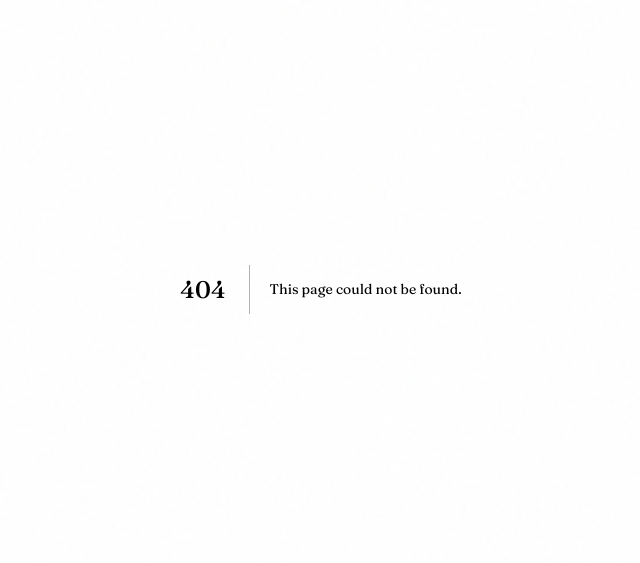
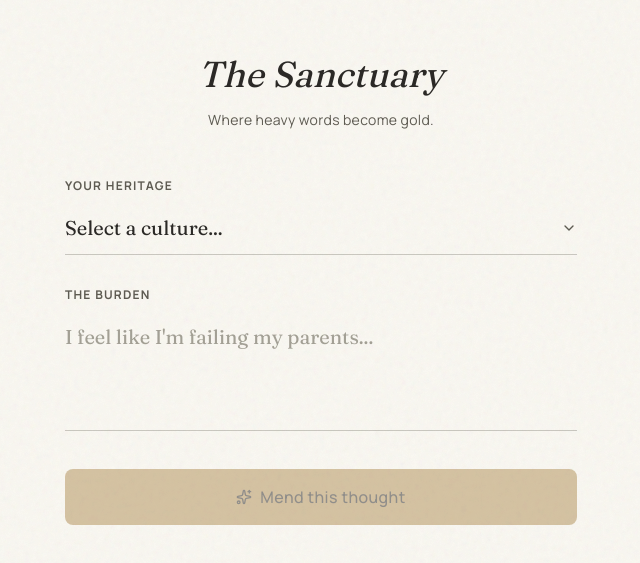
Before and after one commit to alienworld1/kintsu, a Next.js app: page /sanctuary in a window 1280 px wide. Before the commit this address had no page. Shown: the part 111-674 px from the top of the page, without its empty margins (319-959 px from the left). Built offline with nearby package versions, Linux system fonts and the light colour scheme.

Commit message:
Build input form and basic UI flow

```diff
--- /dev/null
+++ b/app/sanctuary/page.tsx
@@ -0,0 +1,159 @@
+"use client";
+
+import { useState, useEffect } from "react";
+import { motion, AnimatePresence } from "framer-motion";
+import { CULTURES, LOADING_STATES } from "@/lib/constants";
+import { ArtifactCard } from "@/components/ui/ArtifactCard";
+import { ChevronDown, Sparkles } from "lucide-react";
+
+export default function SanctuaryPage() {
+  const [step, setStep] = useState<"input" | "loading" | "result">("input");
+  const [culture, setCulture] = useState("");
+  const [emotion, setEmotion] = useState("");
+  const [loadingText, setLoadingText] = useState(LOADING_STATES[0]);
+  const [result, setResult] = useState<{ proverb: string; source: string } | null>(null);
+
+  const handleSubmit = async (e: React.FormEvent) => {
+    e.preventDefault();
+    if (!culture || !emotion) return;
+
+    setStep("loading");
+
+    // Simulate loading sequence
+    let stateIndex = 0;
+    const interval = setInterval(() => {
+      stateIndex = (stateIndex + 1) % LOADING_STATES.length;
+      setLoadingText(LOADING_STATES[stateIndex]);
+    }, 1500);
+
+    // Mock API call delay
+    setTimeout(() => {
+      clearInterval(interval);
+      setResult({
+        proverb: "Even a monkey falls from the tree.",
+        source: "Japanese Proverb"
+      });
+      setStep("result");
+    }, 4500);
+  };
+
+  return (
+    <main className="min-h-screen w-full flex flex-col items-center justify-center px-6 py-24 bg-paper relative overflow-hidden">
+      {/* Background Noise */}
+      <div className="fixed inset-0 z-0 pointer-events-none opacity-[0.03] mix-blend-multiply bg-noise"></div>
+
+      <AnimatePresence mode="wait">
+        {step === "input" && (
+          <motion.div
+            key="input"
+            initial={{ opacity: 0, y: 20 }}
+            animate={{ opacity: 1, y: 0 }}
+            exit={{ opacity: 0, y: -20 }}
+            transition={{ duration: 0.5 }}
+            className="relative z-10 w-full max-w-lg space-y-12"
+          >
+            <div className="text-center space-y-4">
+              <h1 className="font-serif text-4xl text-ink italic">The Sanctuary</h1>
+              <p className="font-sans text-stone text-sm tracking-wide">
+                Where heavy words become gold.
+              </p>
+            </div>
+
+            <form onSubmit={handleSubmit} className="space-y-8">
+              <div className="space-y-2">
+                <label className="block text-xs font-sans font-bold tracking-widest text-stone uppercase">
+                  Your Heritage
+                </label>
+                <div className="relative">
+                  <select
+                    value={culture}
+                    onChange={(e) => setCulture(e.target.value)}
+                    className="w-full appearance-none bg-transparent border-b border-stone/30 py-3 pr-8 font-serif text-xl text-ink focus:border-gold focus:outline-none transition-colors cursor-pointer"
+                    required
+                  >
+                    <option value="" disabled>Select a culture...</option>
+                    {CULTURES.map((c) => (
+                      <option key={c} value={c}>{c}</option>
+                    ))}
+                  </select>
+                  <ChevronDown className="absolute right-0 top-1/2 -translate-y-1/2 w-4 h-4 text-stone pointer-events-none" />
+                </div>
+              </div>
+
+              <div className="space-y-2">
+                <label className="block text-xs font-sans font-bold tracking-widest text-stone uppercase">
+                  The Burden
+                </label>
+                <textarea
+                  value={emotion}
+                  onChange={(e) => setEmotion(e.target.value)}
+                  placeholder="I feel like I'm failing my parents..."
+                  className="w-full bg-transparent border-b border-stone/30 py-3 font-serif text-xl text-ink placeholder:text-wash focus:border-gold focus:outline-none transition-colors resize-none min-h-[120px]"
+                  required
+                />
+              </div>
+
+              <button
+                type="submit"
+                disabled={!culture || !emotion}
+                className="w-full group relative flex items-center justify-center px-8 py-4 overflow-hidden font-sans font-medium tracking-wide text-ink bg-gold rounded-lg transition-all hover:bg-sage hover:text-paper disabled:opacity-50 disabled:cursor-not-allowed"
+              >
+                <span className="relative flex items-center gap-2">
+                  <Sparkles className="w-4 h-4" />
+                  Mend this thought
+                </span>
+              </button>
+            </form>
+          </motion.div>
+        )}
+
+        {step === "loading" && (
+          <motion.div
+            key="loading"
+            initial={{ opacity: 0 }}
+            animate={{ opacity: 1 }}
+            exit={{ opacity: 0 }}
+            className="relative z-10 text-center space-y-6"
+          >
+            <div className="w-16 h-16 mx-auto border-2 border-gold/30 border-t-gold rounded-full animate-spin" />
+            <motion.p
+              key={loadingText}
+              initial={{ opacity: 0, y: 10 }}
+              animate={{ opacity: 1, y: 0 }}
+              exit={{ opacity: 0, y: -10 }}
+              className="font-serif text-xl text-gold italic"
+            >
+              {loadingText}
+            </motion.p>
+          </motion.div>
+        )}
+
+        {step === "result" && result && (
+          <motion.div
+            key="result"
+            initial={{ opacity: 0, scale: 0.95 }}
+            animate={{ opacity: 1, scale: 1 }}
+            transition={{ duration: 0.8, ease: [0.16, 1, 0.3, 1] }}
+            className="relative z-10 w-full max-w-md"
+          >
+            <ArtifactCard
+              emotion={emotion}
+              proverb={result.proverb}
+              culture={culture}
+              source={result.source}
+            />
+
+            <div className="mt-8 flex justify-center gap-4">
+              <button
+                onClick={() => setStep("input")}
+                className="px-6 py-2 font-sans text-sm text-stone border border-stone/20 rounded-full hover:bg-stone/5 transition-colors"
+              >
+                Mend another
+              </button>
+            </div>
+          </motion.div>
+        )}
+      </AnimatePresence>
+    </main>
+  );
+}
--- a/components/ui/ArtifactCard.tsx
+++ b/components/ui/ArtifactCard.tsx
@@ -1,6 +1,18 @@
 import { Sparkles } from "lucide-react";
 
-export function ArtifactCard() {
+interface ArtifactCardProps {
+  emotion?: string;
+  proverb?: string;
+  culture?: string;
+  source?: string;
+}
+
+export function ArtifactCard({
+  emotion = "I told my mom I was tired. She heard 'lazy'.",
+  proverb = "Rest is not a rejection of work. It is the preparation for it.",
+  culture = "Japanese",
+  source = "Japanese Proverb"
+}: ArtifactCardProps) {
   return (
     <div className="relative w-full max-w-md mx-auto bg-clay rounded-xl p-8 shadow-[0_20px_40px_-15px_rgba(43,41,38,0.1)] border border-white/20">
       {/* Top: The Stigma (Input) */}
@@ -9,7 +21,7 @@ export function ArtifactCard() {
           The Burden
         </p>
         <p className="font-serif text-xl text-ink italic leading-relaxed">
-          "I told my mom I was tired. She heard 'lazy'."
+          "{emotion}"
         </p>
       </div>
 
@@ -40,7 +52,7 @@ export function ArtifactCard() {
           </p>
         </div>
         <p className="font-serif text-2xl text-ink leading-relaxed">
-          "Rest is not a rejection of work. It is the preparation for it."
+          "{proverb}"
         </p>
       </div>
 
@@ -53,7 +65,7 @@ export function ArtifactCard() {
           </span>
         </div>
         <span className="text-[10px] font-sans text-stone/60">
-          Source: Japanese Proverb
+          Source: {source}
         </span>
       </div>
     </div>
--- /dev/null
+++ b/lib/constants.ts
@@ -0,0 +1,20 @@
+export const CULTURES = [
+  "Afghan", "African American", "Algerian", "Argentine", "Armenian", "Australian",
+  "Bangladeshi", "Brazilian", "British", "Cambodian", "Canadian", "Chilean",
+  "Chinese", "Colombian", "Cuban", "Dominican", "Dutch", "Egyptian", "Ethiopian",
+  "Filipino", "French", "German", "Ghanaian", "Greek", "Haitian", "Indian",
+  "Indonesian", "Iranian", "Irish", "Israeli", "Italian", "Jamaican", "Japanese",
+  "Jewish", "Kenyan", "Korean", "Lebanese", "Malaysian", "Mexican", "Moroccan",
+  "Native American", "Nigerian", "Pakistani", "Palestinian", "Peruvian", "Polish",
+  "Portuguese", "Puerto Rican", "Russian", "Salvadoran", "Saudi", "Scottish",
+  "Somali", "South African", "Spanish", "Sri Lankan", "Sudanese", "Swedish",
+  "Syrian", "Taiwanese", "Thai", "Tibetan", "Turkish", "Ukrainian", "Venezuelan",
+  "Vietnamese", "Welsh", "Yemeni", "Zimbabwean"
+];
+
+export const LOADING_STATES = [
+  "Consulting the archives...",
+  "Finding the thread...",
+  "Weaving the bridge...",
+  "Mending the words..."
+];
```
